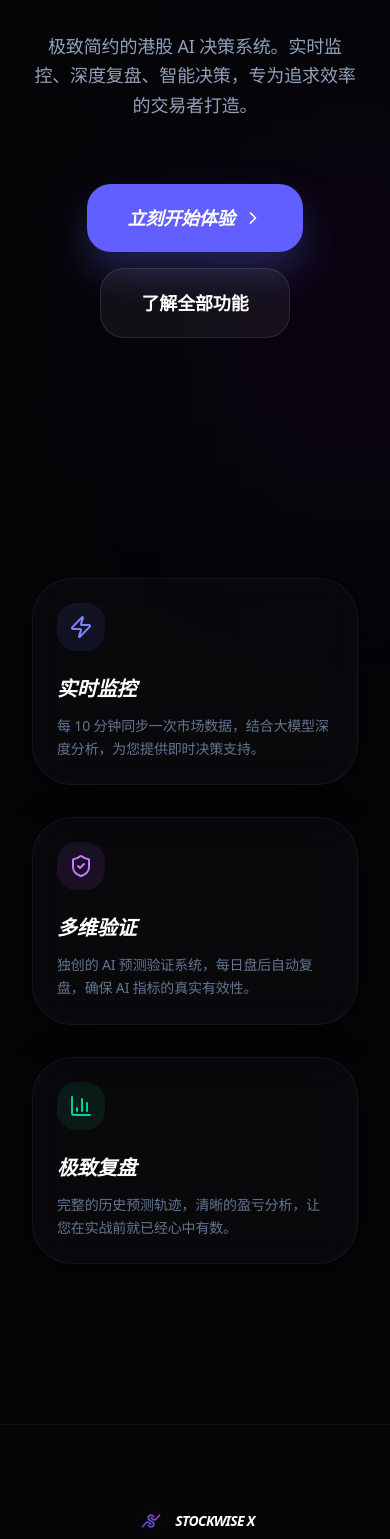
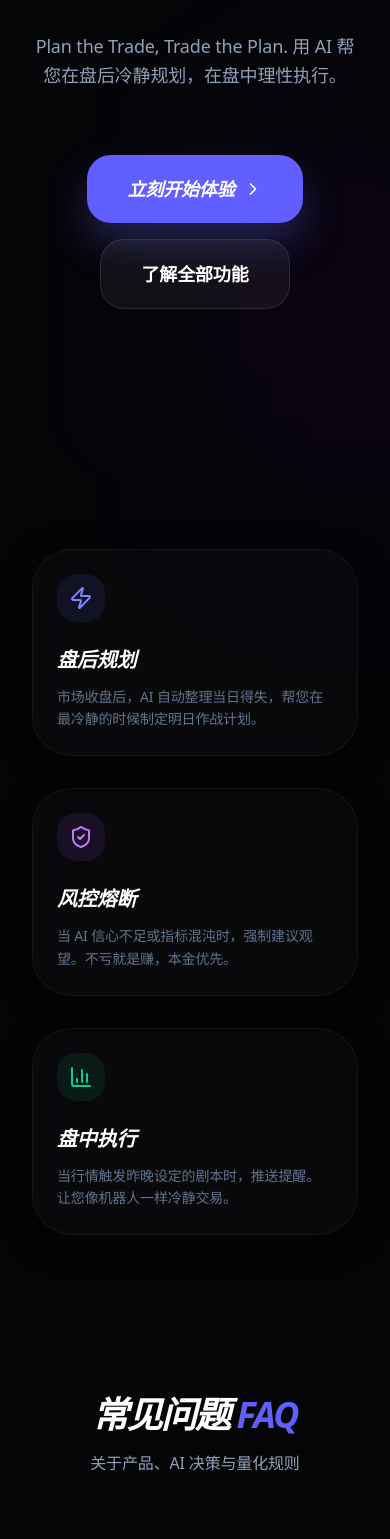
Before and after one commit to franksunye/stockwise, a Next.js app in the folder frontend/: page / in a window 390 px wide. Shown: the part 445-1984 px from the top of the page. Built offline with nearby package versions, Linux system fonts and the light colour scheme; no server answers.

Commit message:
feat: Inject product soul into landing page and add business vision doc

```diff
--- a/frontend/src/app/layout.tsx
+++ b/frontend/src/app/layout.tsx
@@ -2,6 +2,7 @@ import type { Metadata, Viewport } from "next";
 import "./globals.css";
 
 export const metadata: Metadata = {
+  metadataBase: new URL(process.env.NEXT_PUBLIC_APP_URL || "http://localhost:3000"),
   title: "StockWise X | AI 炒股决策系统",
   description: "极致简单的 AI 炒股决策工具",
   manifest: "/manifest.json",
--- a/frontend/src/app/page.tsx
+++ b/frontend/src/app/page.tsx
@@ -28,7 +28,7 @@ export default function LandingPage() {
         </div>
         <div className="hidden md:flex items-center gap-8 text-sm font-bold text-slate-400">
           <Link href="#features" className="hover:text-white transition-colors">功能</Link>
-          <Link href="#preview" className="hover:text-white transition-colors">预览</Link>
+          <Link href="#faq" className="hover:text-white transition-colors">FAQ</Link>
           <Link href="/dashboard" className="px-5 py-2.5 rounded-full bg-white/5 border border-white/10 hover:bg-white/10 transition-all text-white">进入应用</Link>
         </div>
       </nav>
@@ -43,14 +43,14 @@ export default function LandingPage() {
         >
           <div className="inline-flex items-center gap-2 px-3 py-1 rounded-full bg-indigo-500/10 border border-indigo-500/20 text-indigo-400 text-xs font-black uppercase tracking-widest mb-4">
             <span className="w-1.5 h-1.5 rounded-full bg-indigo-500 animate-pulse" />
-            AI 驱动的炒股决策助手
+            AI 纪律合伙人
           </div>
           <h1 className="text-6xl md:text-8xl font-black tracking-tighter italic leading-tight">
             让交易 <br />
             <span className="bg-gradient-to-r from-indigo-500 to-purple-500 bg-clip-text text-transparent">更简单，更智能</span>
           </h1>
           <p className="text-lg md:text-xl text-slate-400 font-medium max-w-xl mx-auto leading-relaxed">
-            极致简约的港股 AI 决策系统。实时监控、深度复盘、智能决策，专为追求效率的交易者打造。
+            Plan the Trade, Trade the Plan. 用 AI 帮您在盘后冷静规划，在盘中理性执行。
           </p>
           <div className="pt-10 flex flex-col md:flex-row items-center justify-center gap-4">
             <Link
@@ -71,22 +71,105 @@ export default function LandingPage() {
             <div className="w-12 h-12 rounded-[20px] bg-indigo-500/10 flex items-center justify-center mb-6">
               <Zap className="text-indigo-400" />
             </div>
-            <h3 className="text-xl font-black italic mb-3">实时监控</h3>
-            <p className="text-slate-500 text-sm leading-relaxed font-medium">每 10 分钟同步一次市场数据，结合大模型深度分析，为您提供即时决策支持。</p>
+            <h3 className="text-xl font-black italic mb-3">盘后规划</h3>
+            <p className="text-slate-500 text-sm leading-relaxed font-medium">市场收盘后，AI 自动整理当日得失，帮您在最冷静的时候制定明日作战计划。</p>
           </div>
           <div className="glass-card p-10 text-left border-purple-500/10 bg-purple-500/[0.02]">
             <div className="w-12 h-12 rounded-[20px] bg-purple-500/10 flex items-center justify-center mb-6">
               <ShieldCheck className="text-purple-400" />
             </div>
-            <h3 className="text-xl font-black italic mb-3">多维验证</h3>
-            <p className="text-slate-500 text-sm leading-relaxed font-medium">独创的 AI 预测验证系统，每日盘后自动复盘，确保 AI 指标的真实有效性。</p>
+            <h3 className="text-xl font-black italic mb-3">风控熔断</h3>
+            <p className="text-slate-500 text-sm leading-relaxed font-medium">当 AI 信心不足或指标混沌时，强制建议观望。不亏就是赚，本金优先。</p>
           </div>
           <div className="glass-card p-10 text-left border-emerald-500/10 bg-emerald-500/[0.02]">
             <div className="w-12 h-12 rounded-[20px] bg-emerald-500/10 flex items-center justify-center mb-6">
               <BarChart3 className="text-emerald-400" />
             </div>
-            <h3 className="text-xl font-black italic mb-3">极致复盘</h3>
-            <p className="text-slate-500 text-sm leading-relaxed font-medium">完整的历史预测轨迹，清晰的盈亏分析，让您在实战前就已经心中有数。</p>
+            <h3 className="text-xl font-black italic mb-3">盘中执行</h3>
+            <p className="text-slate-500 text-sm leading-relaxed font-medium">当行情触发昨晚设定的剧本时，推送提醒。让您像机器人一样冷静交易。</p>
+          </div>
+        </section>
+
+        {/* FAQ Section */}
+        <section id="faq" className="py-40 w-full max-w-5xl space-y-16">
+          <div className="text-center space-y-4">
+            <h2 className="text-4xl md:text-5xl font-black italic tracking-tighter">
+              常见问题 <span className="text-indigo-500">FAQ</span>
+            </h2>
+            <p className="text-slate-400 font-medium">关于产品、AI 决策与量化规则</p>
+          </div>
+
+          {/* 产品相关 */}
+          <div className="space-y-4">
+            <h3 className="text-sm font-black uppercase tracking-widest text-slate-500 pl-2">关于产品</h3>
+            <div className="grid md:grid-cols-2 gap-4">
+              <div className="glass-card p-6 border-slate-500/10">
+                <p className="text-white font-bold mb-2">StockWise X 是什么？</p>
+                <p className="text-slate-400 text-sm">一款 AI 驱动的港股/A股决策辅助工具，帮助个人投资者做出更理性的交易决策。</p>
+              </div>
+              <div className="glass-card p-6 border-slate-500/10">
+                <p className="text-white font-bold mb-2">支持哪些市场？</p>
+                <p className="text-slate-400 text-sm">目前支持港股 (HK) 和 A 股 (CN) 市场。</p>
+              </div>
+              <div className="glass-card p-6 border-slate-500/10">
+                <p className="text-white font-bold mb-2">数据多久更新一次？</p>
+                <p className="text-slate-400 text-sm">盘中每 10 分钟同步一次实时行情，盘后进行全量日线更新。</p>
+              </div>
+              <div className="glass-card p-6 border-slate-500/10">
+                <p className="text-white font-bold mb-2">免费使用吗？</p>
+                <p className="text-slate-400 text-sm">基础功能免费。PRO 用户可解锁更多自选股监控额度和高级功能。</p>
+              </div>
+            </div>
+          </div>
+
+          {/* AI 决策相关 */}
+          <div className="space-y-4">
+            <h3 className="text-sm font-black uppercase tracking-widest text-indigo-400 pl-2">关于 AI 决策</h3>
+            <div className="grid md:grid-cols-2 gap-4">
+              <div className="glass-card p-6 border-indigo-500/10 bg-gradient-to-br from-indigo-500/[0.02] to-transparent">
+                <p className="text-white font-bold mb-2">AI 用的是什么模型？</p>
+                <p className="text-slate-400 text-sm">我们使用 Google Gemini、DeepSeek 等大语言模型进行综合研判。</p>
+              </div>
+              <div className="glass-card p-6 border-indigo-500/10 bg-gradient-to-br from-indigo-500/[0.02] to-transparent">
+                <p className="text-white font-bold mb-2">AI 的判断准确吗？</p>
+                <p className="text-slate-400 text-sm">我们每日盘后自动验证 AI 预测准确率，历史胜率公开透明，可在个股页面查看。</p>
+              </div>
+              <div className="glass-card p-6 border-indigo-500/10 bg-gradient-to-br from-indigo-500/[0.02] to-transparent">
+                <p className="text-white font-bold mb-2">为什么经常建议观望？</p>
+                <p className="text-slate-400 text-sm">当 AI 置信度低于 75% 时，系统会自动熔断，强制输出观望以保护您的本金。</p>
+              </div>
+              <div className="glass-card p-6 border-indigo-500/10 bg-gradient-to-br from-indigo-500/[0.02] to-transparent">
+                <p className="text-white font-bold mb-2">AI 会考虑新闻和基本面吗？</p>
+                <p className="text-slate-400 text-sm">是的。AI 会综合分析公司简介、行业背景以及近期市场情绪。</p>
+              </div>
+            </div>
+          </div>
+
+          {/* 量化规则相关 */}
+          <div className="space-y-4">
+            <h3 className="text-sm font-black uppercase tracking-widest text-purple-400 pl-2">关于量化规则</h3>
+            <div className="grid md:grid-cols-2 gap-4">
+              <div className="glass-card p-6 border-purple-500/10 bg-gradient-to-br from-purple-500/[0.02] to-transparent">
+                <p className="text-white font-bold mb-2">信号是怎么判定的？</p>
+                <p className="text-slate-400 text-sm">价格站上 MA20 → 做多；跌破 MA20 的 98% → 做空；RSI 在 45-55 震荡区 → 观望。</p>
+              </div>
+              <div className="glass-card p-6 border-purple-500/10 bg-gradient-to-br from-purple-500/[0.02] to-transparent">
+                <p className="text-white font-bold mb-2">什么是 MA20？</p>
+                <p className="text-slate-400 text-sm">20 日移动平均线。价格站上 MA20 视为多头趋势，跌破则视为空头趋势。</p>
+              </div>
+              <div className="glass-card p-6 border-purple-500/10 bg-gradient-to-br from-purple-500/[0.02] to-transparent">
+                <p className="text-white font-bold mb-2">什么是 RSI？</p>
+                <p className="text-slate-400 text-sm">相对强弱指数 (0-100)。RSI 在 45-55 区间表示市场震荡无方向，系统会建议观望。</p>
+              </div>
+              <div className="glass-card p-6 border-purple-500/10 bg-gradient-to-br from-purple-500/[0.02] to-transparent">
+                <p className="text-white font-bold mb-2">什么是多周期共振？</p>
+                <p className="text-slate-400 text-sm">当日线、周线、月线趋势方向一致时，信号置信度会显著提升（最高 88%）。</p>
+              </div>
+              <div className="glass-card p-6 border-purple-500/10 bg-gradient-to-br from-purple-500/[0.02] to-transparent">
+                <p className="text-white font-bold mb-2">置信度百分比怎么算的？</p>
+                <p className="text-slate-400 text-sm">基础置信度 65%，周线共振 +10%，月线共振 +13%。无共振或观望时为 50%。</p>
+              </div>
+            </div>
           </div>
         </section>
       </main>
```
Also changed, not shown: 1 other file (tests, documents, lock files or other folders).
